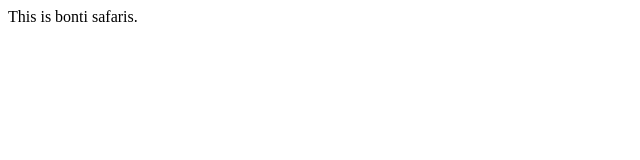
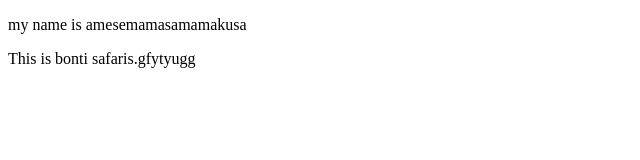
Before and after one commit to CalebMichaelN/Bonti-safari, a plain HTML site: page index.html in a window 1280 px wide. Shown: the whole page, without its empty margins (0-640 px from the left). Drawn offline with Linux system fonts and the light colour scheme.

Commit message:
update 1.1
added text

```diff
--- a/index.html
+++ b/index.html
@@ -5,9 +5,9 @@
     <title>Bonti Safaris </title>
 </head>
 <body>
+    <p> my name is amesemamasamamakusa</p>
 
-
-   This is bonti safaris.
+   This is bonti safaris.gfytyugg
 
 </body>
 </html>
```
